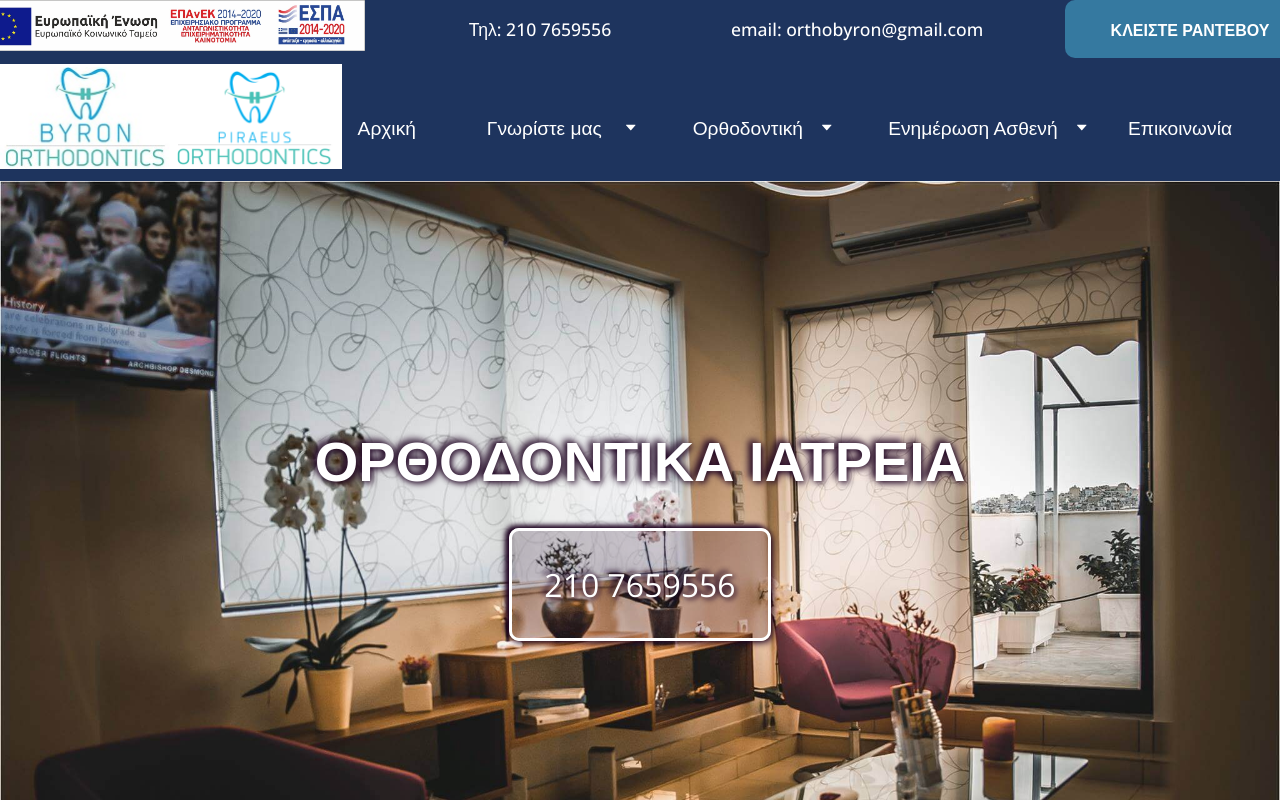
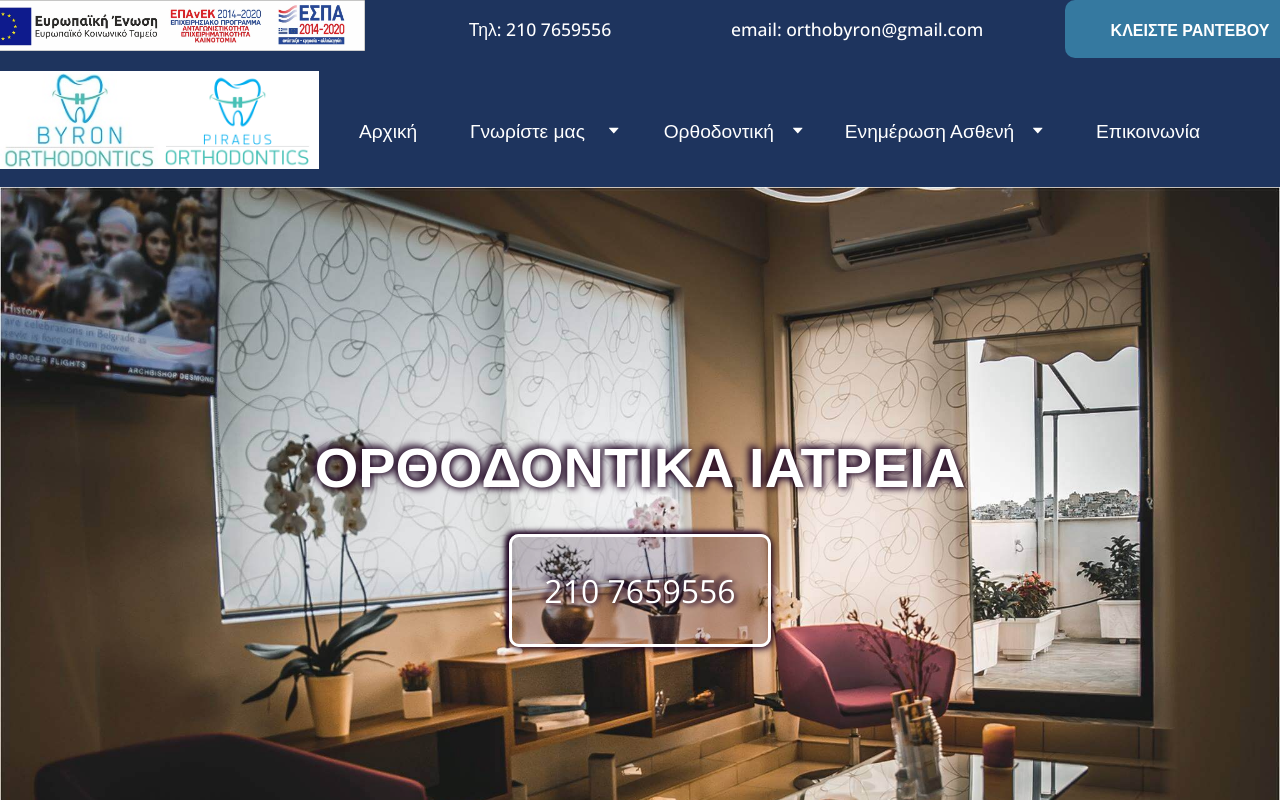
Before and after one commit to 3vilBonobo/orthobyron.gr, a React (Create React App) app: page / in a window 1280 px wide. Shown: the top 800 px of the page. Built offline with nearby package versions, Linux system fonts and the light colour scheme; the HTML template or start-up script is replaced by a standard one.

Commit message:
style navbar links

```diff
--- a/src/components/Styles/Header.style.js
+++ b/src/components/Styles/Header.style.js
@@ -127,5 +127,8 @@ export const StyledLogo = styled.img`
 `;
 
 export const StyledNavbarSection = styled.div`
-  grid-area: navbar;
+  display: flex;
+  align-items: center;
+  justify-content: center;
+  margin-right: 3rem;
 `;
--- a/src/components/Styles/Navbar.style.js
+++ b/src/components/Styles/Navbar.style.js
@@ -45,6 +45,7 @@ export const StyledNavbarContainer = styled.nav`
   padding: 3rem 0 2rem 0.5rem;
   left: ${({ sidebar }) => (sidebar ? '0' : '-100%')};
   transition: 0.5s;
+
   @media screen and (min-width: 768px) {
     position: relative;
     width: 100%;
@@ -72,13 +73,15 @@ export const StyledMenuArrow = styled(AiFillCaretDown)`
 
 export const StyledMenuLink = styled(Link)`
   text-decoration: none;
+  display: block;
   color: #fff;
-  padding: 0.5rem 1rem 0.5rem 0.5rem;
+  padding: 0.7rem 2rem;
+
   &:hover {
     background-color: #3579a0;
   }
   @media screen and (min-width: 768px) {
-    margin-right: 2rem;
+    border-radius: 10px;
   }
 `;
 
@@ -90,7 +93,7 @@ export const StyledNavButton = styled.button`
   background-color: inherit;
   border: none;
   cursor: pointer;
-  padding: 0.5rem 1rem 0.5rem 0.5rem;
+  padding: 0.78rem 1rem;
 
   &:hover {
     background-color: #3579a0;
@@ -98,6 +101,7 @@ export const StyledNavButton = styled.button`
   @media screen and (min-width: 768px) {
     margin-right: 2rem;
     text-align: center;
+    border-radius: 10px 10px 10px 0;
   }
 `;
 
```
